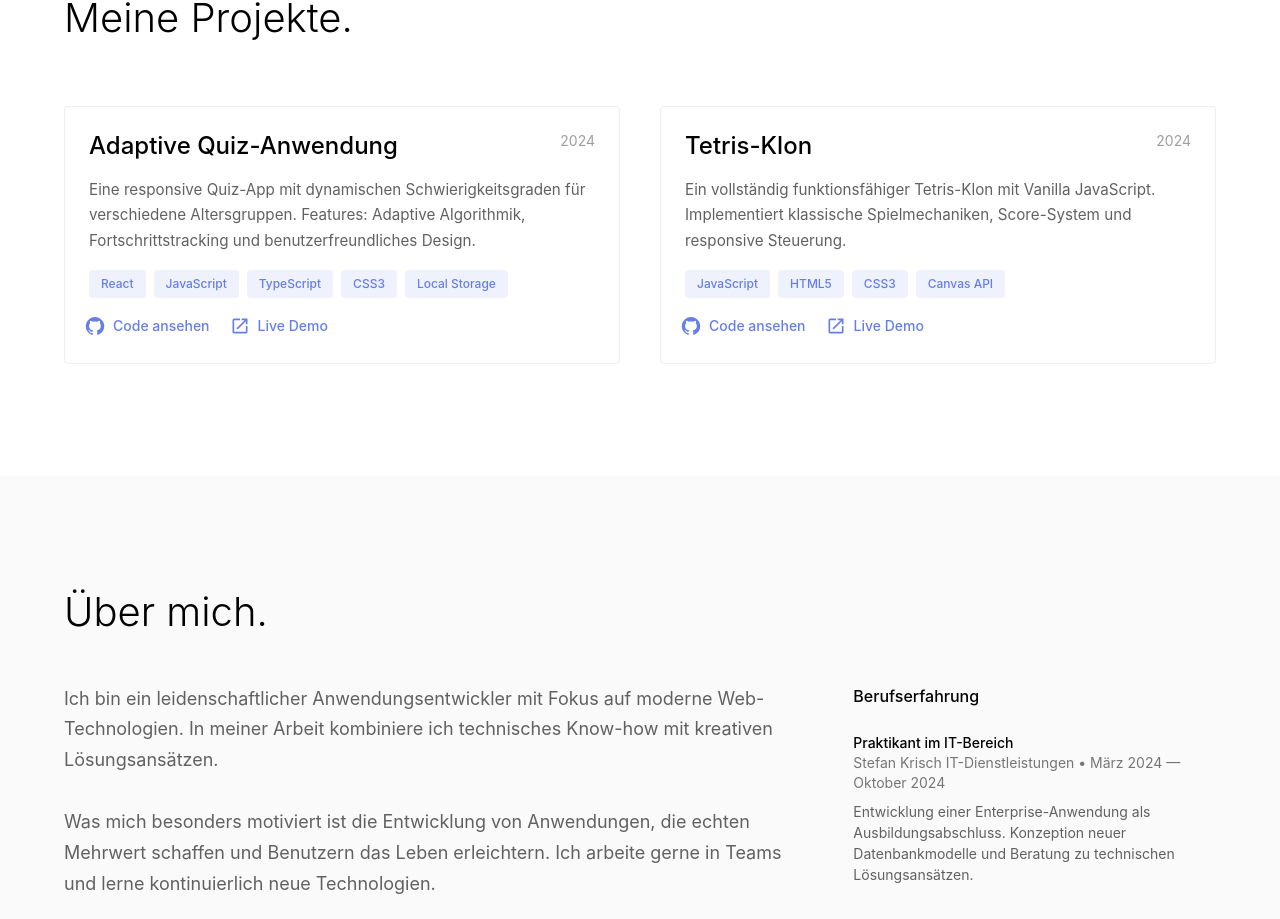
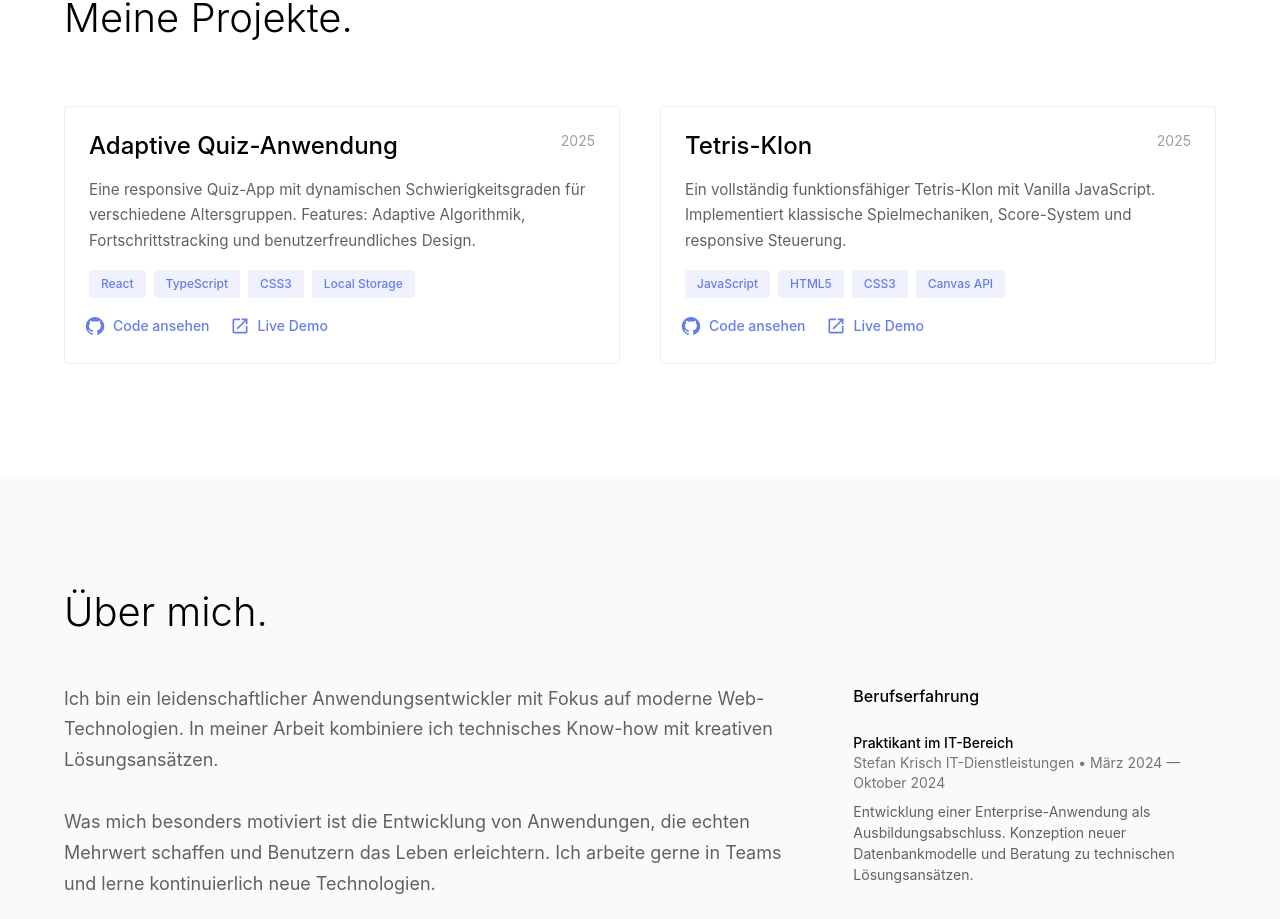
Before and after one commit to RenzoHappiness/Portfolio, a React (Create React App) app in the folder my-portfolio/: page / in a window 1280 px wide. Shown: the part 918-1837 px from the top of the page. Built offline with nearby package versions, Linux system fonts and the light colour scheme.

Commit message:
chore: fixed a few typos

```diff
--- a/my-portfolio/src/RenzoPortfolio.tsx
+++ b/my-portfolio/src/RenzoPortfolio.tsx
@@ -54,8 +54,8 @@ const projects: Project[] = [
     id: 1,
     title: 'Adaptive Quiz-Anwendung',
     description: 'Eine responsive Quiz-App mit dynamischen Schwierigkeitsgraden für verschiedene Altersgruppen. Features: Adaptive Algorithmik, Fortschrittstracking und benutzerfreundliches Design.',
-    technologies: ['React','JavaScript','TypeScript', 'CSS3', 'Local Storage'],
-    year: '2024',
+    technologies: ['React','TypeScript', 'CSS3', 'Local Storage'],
+    year: '2025',
     githubUrl: 'https://github.com/RenzoHappiness/quizapp',
     liveUrl: 'https://renzoquizapp.netlify.app/',
     category: 'Web-Anwendung'
@@ -65,7 +65,7 @@ const projects: Project[] = [
     title: 'Tetris-Klon',
     description: 'Ein vollständig funktionsfähiger Tetris-Klon mit Vanilla JavaScript. Implementiert klassische Spielmechaniken, Score-System und responsive Steuerung.',
     technologies: ['JavaScript', 'HTML5', 'CSS3', 'Canvas API'],
-    year: '2024',
+    year: '2025',
     githubUrl: 'https://github.com/RenzoHappiness/TetrisClon',
     liveUrl: 'https://tetrisclon.netlify.app',
     category: 'Game Development'
```
